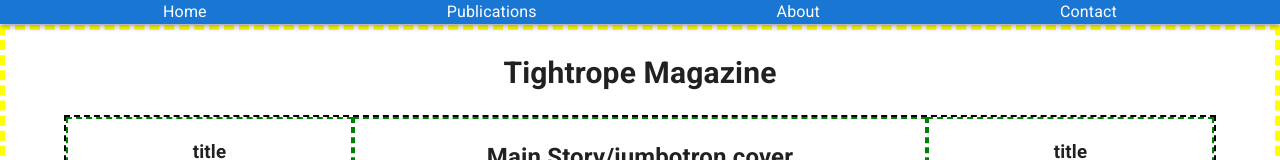
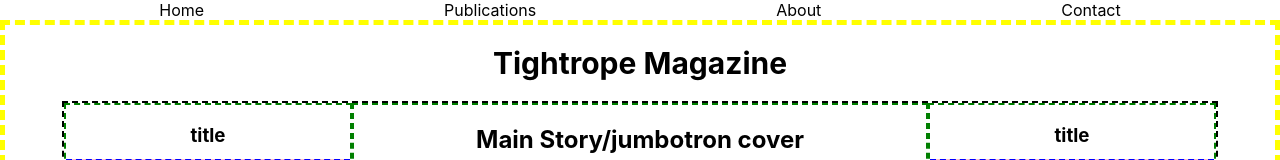
Before and after one commit to twalker7/tightrope-magazine-landing, a React (Create React App) app: page / in a window 1280 px wide. Shown: the top 160 px of the page. Built offline with nearby package versions, Linux system fonts and the light colour scheme.

Commit message:
removed appbar component

```diff
--- a/src/App.css
+++ b/src/App.css
@@ -26,10 +26,9 @@
 
 
 .contentContainer{
-  margin-top:25px;
+
   border: 5px yellow dashed;
   height:90vh;
-  width: 100%;
   display: flex;
   flex-direction: column;
   align-items: center;
@@ -75,3 +74,9 @@
 .columnTitleDiv{
   height: 35px;
 }
+
+
+@media only screen and (max-width: 600px){
+
+
+}
--- a/src/App.js
+++ b/src/App.js
@@ -9,7 +9,6 @@ import Footer from '../src/components/Footer';
 function App() {
   return (
     <div className="App">
-      <CssBaseline/>
       <Header/>
       <Content/>
 
--- a/src/components/Nav/index.js
+++ b/src/components/Nav/index.js
@@ -1,11 +1,10 @@
 import React from 'react';
 import Grid from '@mui/material/Grid';
-import AppBar from '@mui/material/AppBar';
 
 function Nav(){
 return (
     <div>
-            <AppBar >
+            <div className="navBar">
 
                 <Grid container spacing={30} justifyContent="center"  >
                     <Grid item >
@@ -23,7 +22,7 @@ return (
                     </Grid>
 
                 </Grid>
-                        </AppBar>
+                        </div>
     </div>
 );
 }
```
